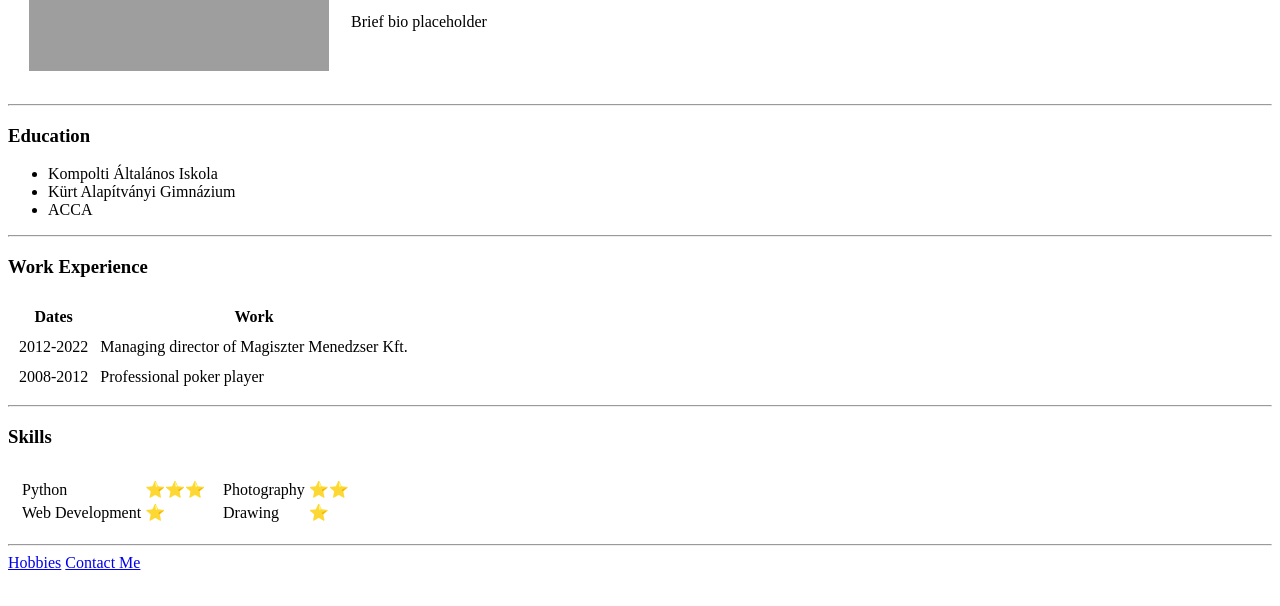
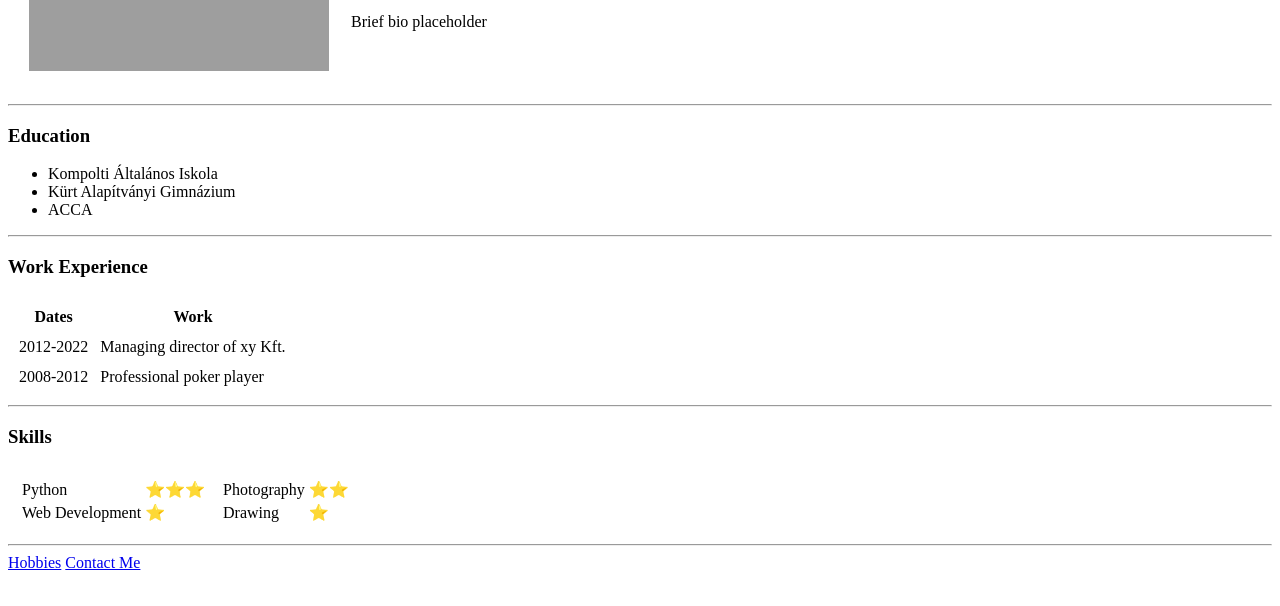
Before and after one commit to zmarcell/cv, a plain HTML site: page index.html in a window 1280 px wide. Shown: the part 158-764 px from the top of the page. Drawn offline with Linux system fonts and the light colour scheme; grey boxes are pictures that could not be loaded.

Commit message:
Update index.html

```diff
--- a/index.html
+++ b/index.html
@@ -43,7 +43,7 @@
       <tbody>
         <tr>
           <td>2012-2022</td>
-          <td>Managing director of Magiszter Menedzser Kft.</td>
+          <td>Managing director of xy Kft.</td>
         </tr>
         <tr>
           <td>2008-2012</td>
```
